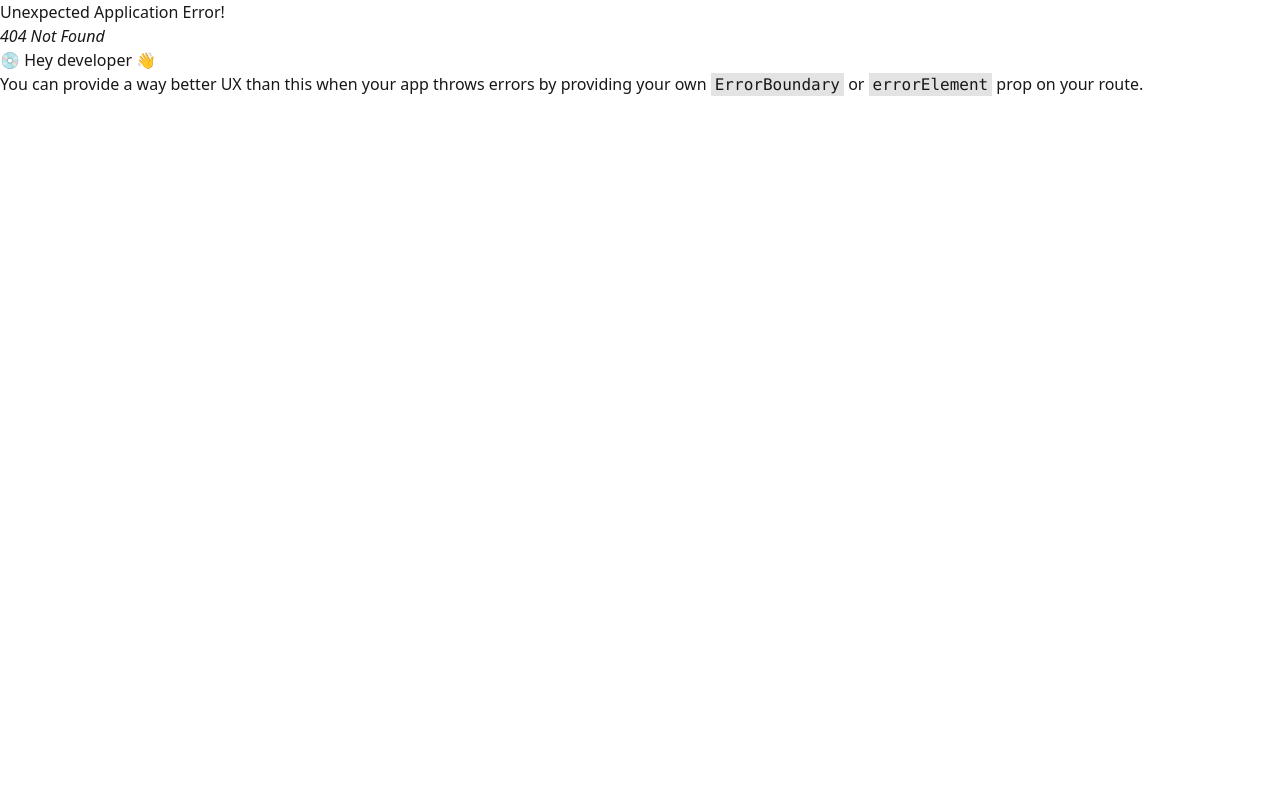
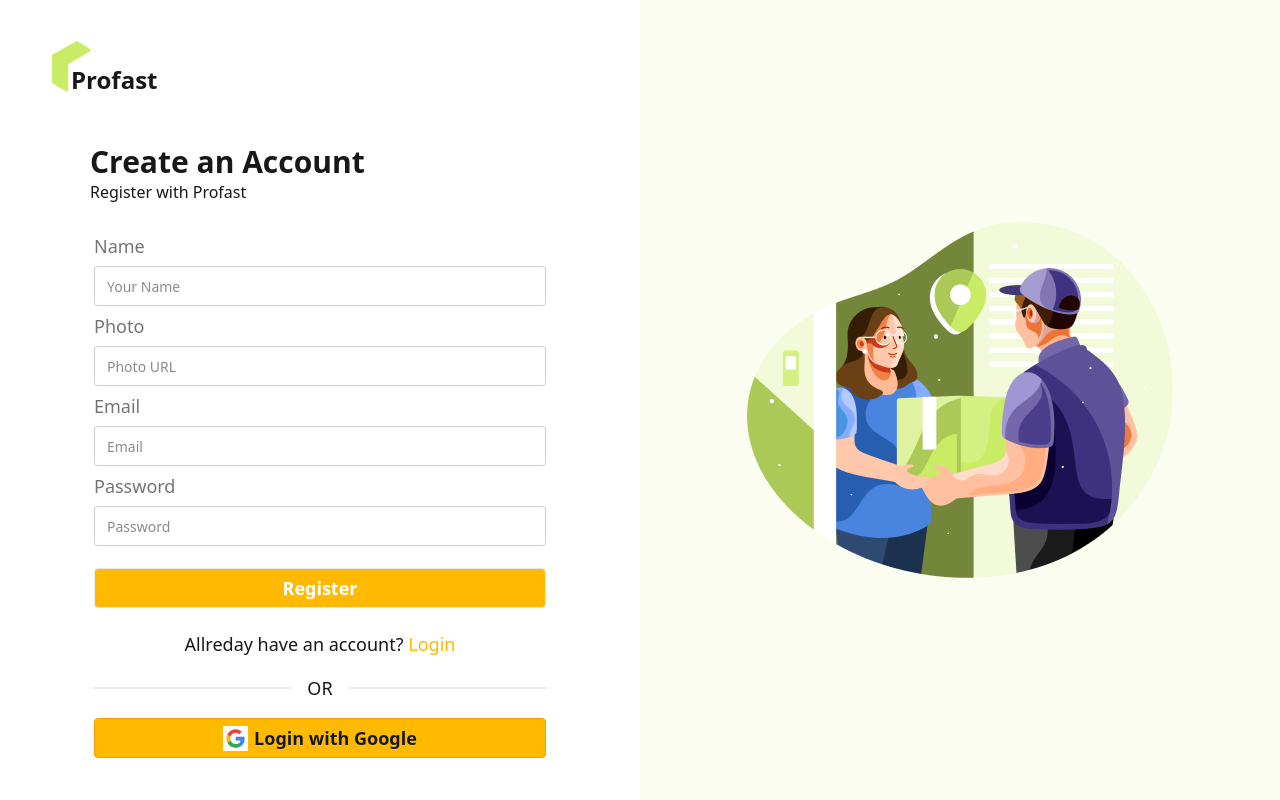
Before and after one commit to SaddamHosen42/zap-shift-clint, a React (Vite) app: page /register in a window 1280 px wide. Before the commit this address had no page. Built offline with nearby package versions, Linux system fonts and the light colour scheme.

Commit message:
add authlayout,register and login page

```diff
--- a/src/components/Services/Services.jsx
+++ b/src/components/Services/Services.jsx
@@ -50,7 +50,7 @@ const servicesData = [
 ];
 const Services = () => {
   return (
-    <section className="py-16 px-4 md:px-10 bg-gray-50 w-[1500px] mx-auto" >
+    <section className="py-16 px-4 md:px-10 bg-gray-50 container w-[1500px] mx-auto" >
       <div className="max-w-7xl mx-auto text-center mb-10">
         <h2 className="text-3xl text-primary font-bold mb-4">Our Services</h2>
         <p className="text-gray-600 max-w-2xl mx-auto">
--- a/src/components/shared/Navbar.jsx
+++ b/src/components/shared/Navbar.jsx
@@ -10,7 +10,7 @@ const Navbar = () => {
           <div tabIndex={0} role="button" className="btn btn-ghost lg:hidden">
             <svg
               xmlns="http://www.w3.org/2000/svg"
-              className="h-5 w-5"
+              className="h-8 w-8"
               fill="none"
               viewBox="0 0 24 24"
               stroke="currentColor"
--- /dev/null
+++ b/src/layouts/AuthLayout.jsx
@@ -0,0 +1,19 @@
+import React from "react";
+import { Outlet } from "react-router";
+import Logo from "../logo/logo";
+import authlmage from "../assets/authimage.png";
+const AuthLayout = () => {
+  return (
+    <div className="flex justify-between">
+      <div className="px-3 md:w-1/2 mx-auto">
+        <div className="m-10"><Logo></Logo></div>
+        <Outlet></Outlet>
+      </div>
+      <div className="bg-[#FAFDF0] w-1/2 min-h-screen  items-center justify-center hidden md:flex">
+        <img src={authlmage}  />
+      </div>
+    </div>
+  );
+};
+
+export default AuthLayout;
--- /dev/null
+++ b/src/pages/Authentication/Login.jsx
@@ -0,0 +1,11 @@
+import React from 'react';
+
+const Login = () => {
+    return (
+        <div>
+           <h1>this is login pages</h1>
+        </div>
+    );
+};
+
+export default Login;<h1>this is login pages</h1>
--- /dev/null
+++ b/src/pages/Authentication/Register.jsx
@@ -0,0 +1,115 @@
+import React from "react";
+import { Link } from "react-router";
+
+const Register = () => {
+  return (
+    <div className="flex justify-center  items-center">
+      <div className="card bg-base-100 w-sm md:w-[500px]  mx-auto mt-2">
+        <h1 className="text-3xl font-bold ms-5">
+          Create an Account
+        </h1>
+        <p className="ms-5">Register with Profast</p>
+        <div className="card-body">
+          <form className="fieldset">
+            {/* name */}
+            <label className="label text-lg">Name</label>
+            <input
+              type="text"
+              className="input w-full"
+              name="name"
+              placeholder="Your Name"
+            />
+            {/* photo url */}
+            <label className="label text-lg">Photo</label>
+            <input
+              type="text"
+              className="input w-full"
+              name="photo"
+              placeholder="Photo URL"
+            />
+            {/* email */}
+            <label className="label text-lg">Email</label>
+            <input
+              type="email"
+              className="input w-full"
+              name="email"
+              placeholder="Email"
+              required
+            />
+            {/* password */}
+            <label className="label text-lg">Password</label>
+            <div className="relative">
+              <input
+                //type="password"
+                // type={showPassword ? "text" : "password"}
+                className="input w-full"
+                name="password"
+                placeholder="Password"
+                required
+              />
+              {/* <button
+                className="btn btn-xs absolute right-2 top-2 text-lg"
+                onClick={() => setShowPassword(!showPassword)}
+              >
+                {showPassword ? <FaEyeSlash /> : <FaEye />}
+              </button> */}
+            </div>
+
+            <button
+              type="submit"
+              className="btn bg-amber-400 text-white hover:bg-amber-500 mt-4 text-lg"
+            >
+              Register
+            </button>
+            <div className="mt-4 text-center text-lg">
+              <p>
+                Allreday have an account?{" "}
+                <span>
+                  <Link to="/login" className="text-amber-400 ">
+                    Login
+                  </Link>
+                </span>
+              </p>
+            </div>
+            <div className="divider text-lg">OR</div>
+            <button
+              // onClick={handleGoogleSignIn}
+              className="btn border-amber-500 text-lg bg-amber-400 hover:bg-amber-500"
+            >
+              <svg
+                aria-label="Google logo"
+                width="25"
+                height="25"
+                xmlns="http://www.w3.org/2000/svg"
+                viewBox="0 0 512 512"
+              >
+                <g>
+                  <path d="m0 0H512V512H0" fill="#fff"></path>
+                  <path
+                    fill="#34a853"
+                    d="M153 292c30 82 118 95 171 60h62v48A192 192 0 0190 341"
+                  ></path>
+                  <path
+                    fill="#4285f4"
+                    d="m386 400a140 175 0 0053-179H260v74h102q-7 37-38 57"
+                  ></path>
+                  <path
+                    fill="#fbbc02"
+                    d="m90 341a208 200 0 010-171l63 49q-12 37 0 73"
+                  ></path>
+                  <path
+                    fill="#ea4335"
+                    d="m153 219c22-69 116-109 179-50l55-54c-78-75-230-72-297 55"
+                  ></path>
+                </g>
+              </svg>
+              Login with Google
+            </button>
+          </form>
+        </div>
+      </div>
+    </div>
+  );
+};
+
+export default Register;
--- a/src/router/router.jsx
+++ b/src/router/router.jsx
@@ -1,6 +1,9 @@
 import { createBrowserRouter } from "react-router";
 import Home from "../pages/home/Home";
 import RootLayout from "../layouts/RootLayout";
+import AuthLayout from "../layouts/AuthLayout";
+import Login from "../pages/Authentication/Login";
+import Register from "../pages/Authentication/Register";
 
 export const router = createBrowserRouter([
   {
@@ -13,4 +16,18 @@ export const router = createBrowserRouter([
         }
     ]
   },
+  {
+    path:"/",
+    Component: AuthLayout,
+    children:[
+        {
+          path: "login",
+          Component:Login
+        },
+        {
+          path: "register",
+          Component: Register
+        },
+    ]
+  },
 ]);
```
